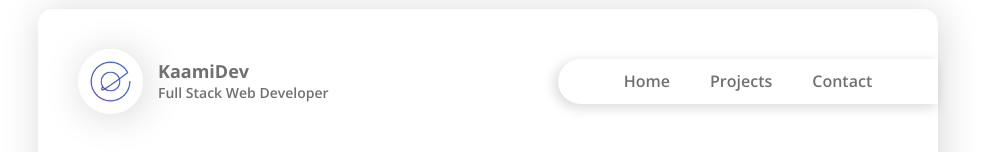
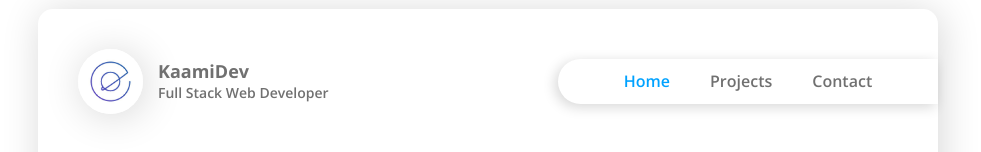
Before and after one commit to KaamiDev/Kaamidev.com, a React (Create React App) app in the folder react-frontend/: page /home in a window 1280 px wide. In both pictures the pointer is over the item "Home". Shown: the part 141-293 px from the top of the page, without its empty margins (152-1133 px from the left). Built offline with nearby package versions, Linux system fonts and the light colour scheme.

Commit message:
added hover

```diff
--- a/react-frontend/src/App.css
+++ b/react-frontend/src/App.css
@@ -80,6 +80,11 @@ body {
 	font-weight: 600;
 }
 
+.nav-full ul li:hover {
+	color: #00a2ff;
+	cursor: pointer;
+}
+
 #home-page {
 	padding-left: 40px;
 	padding-top: 40px;
@@ -139,6 +144,11 @@ body {
 	font-weight: 600;
 }
 
+.nav-half ul li:hover {
+	color: #00a2ff;
+	cursor: pointer;
+}
+
 .home-body {
 	padding-left: 80px;
 	padding-right: 60px;
@@ -147,3 +157,8 @@ body {
 .home-body p {
 	font-size: 15px;
 }
+
+.nav-active {
+	color: #00a2ff;
+	font-weight: bold;
+}
```
